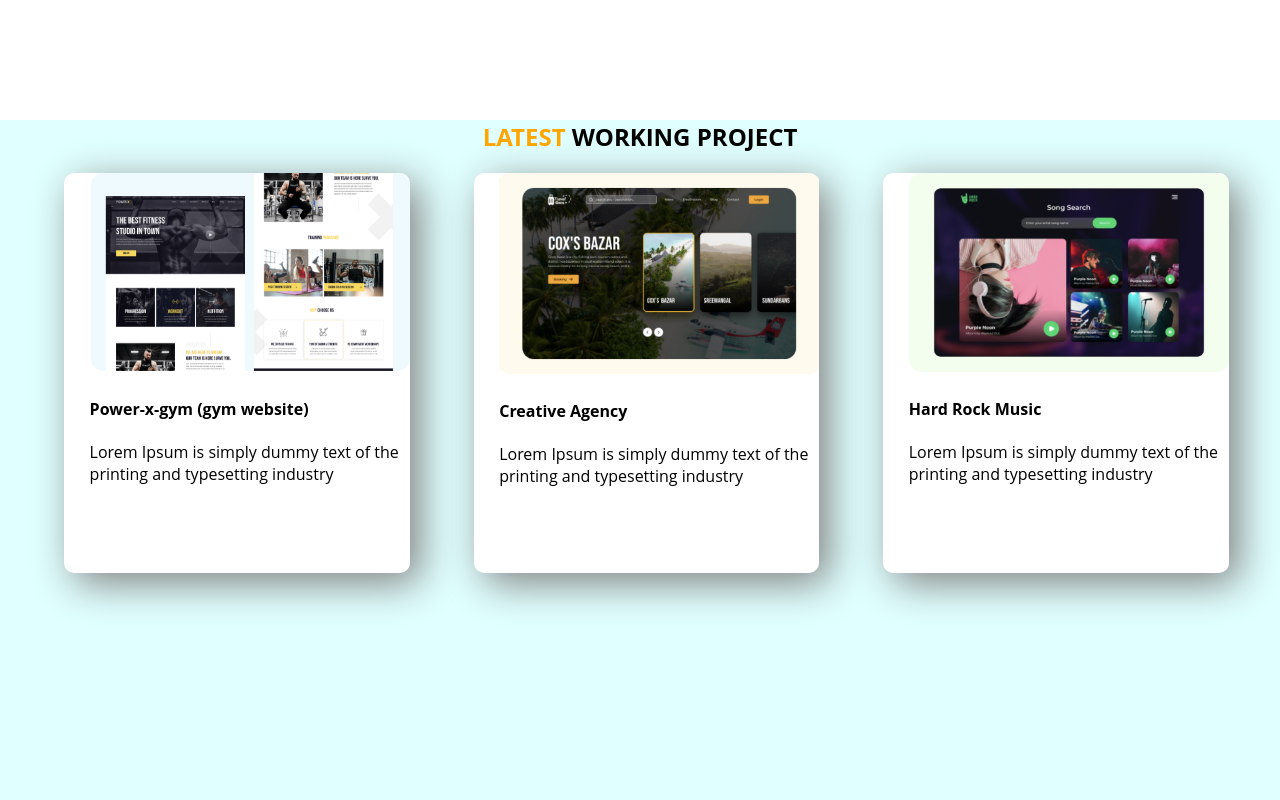
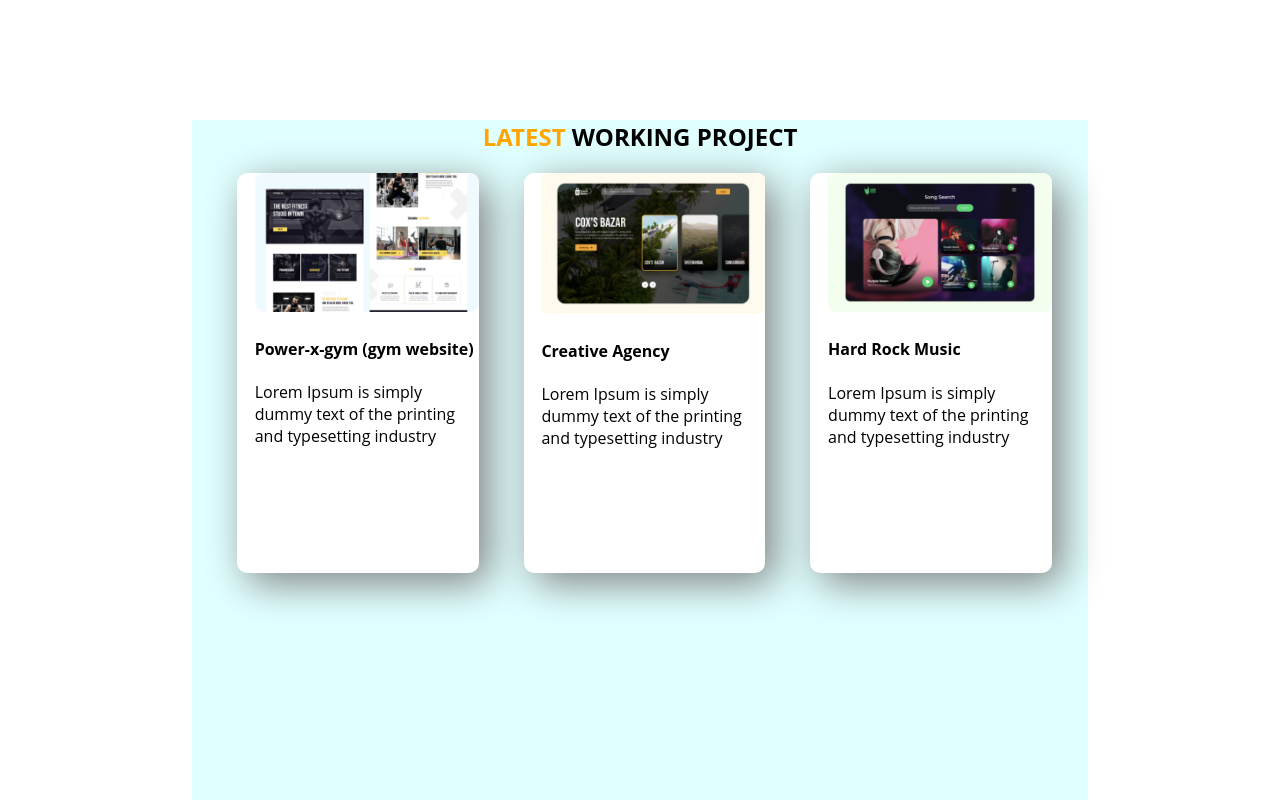
Before and after one commit to nayemak47/web-portfolio2, a plain HTML site: page index.html in a window 1280 px wide. Shown: the part 1500-2300 px from the top of the page. Drawn offline with Linux system fonts and the light colour scheme.

Commit message:
section updated

```diff
--- a/style.css
+++ b/style.css
@@ -103,6 +103,9 @@ h2{
 .three-boxarea{
 
    background-color:lightcyan;
+   margin-left: 15%;
+   margin-right: 15%;
+
 
 }
 .mail-class{
```
